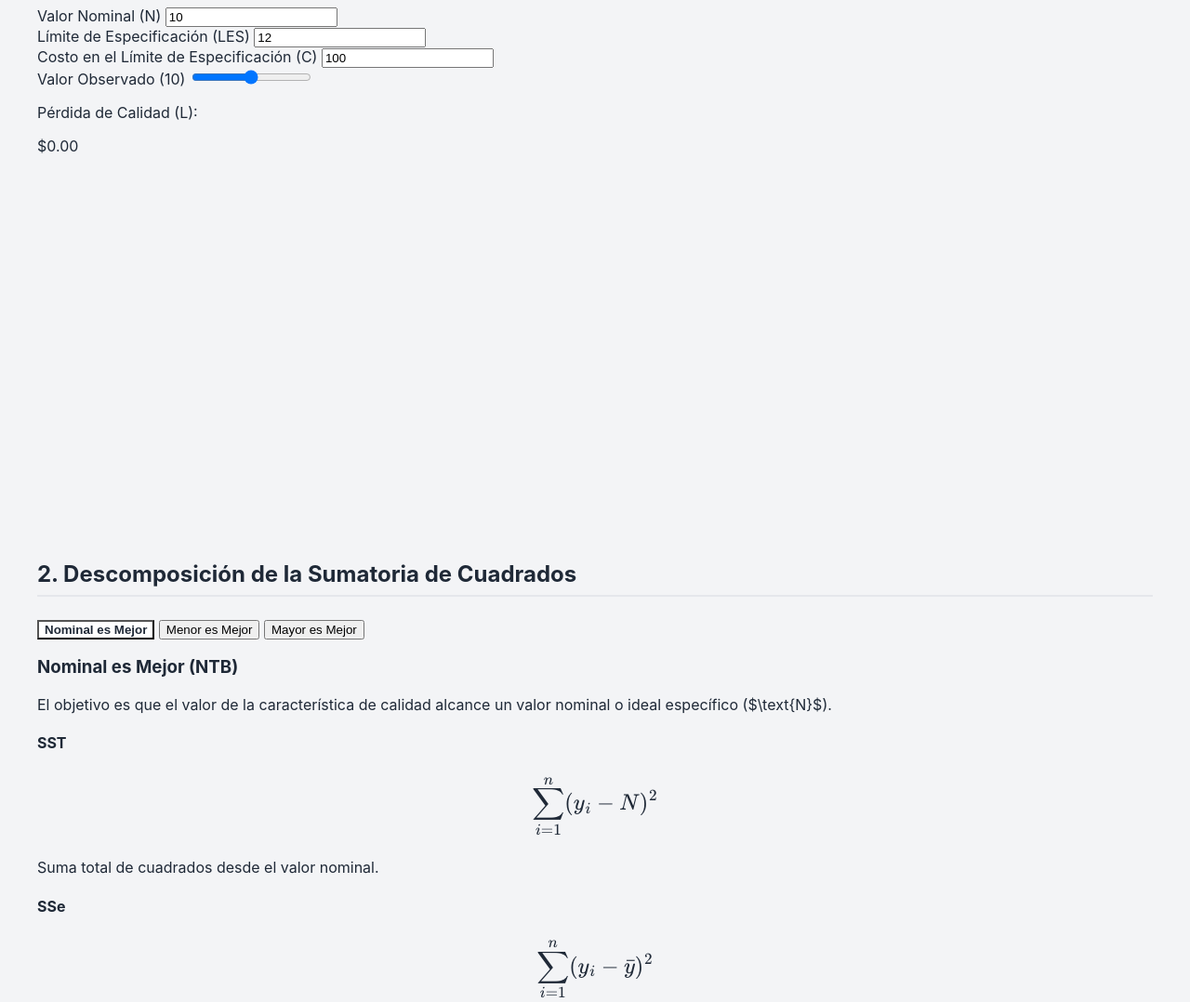
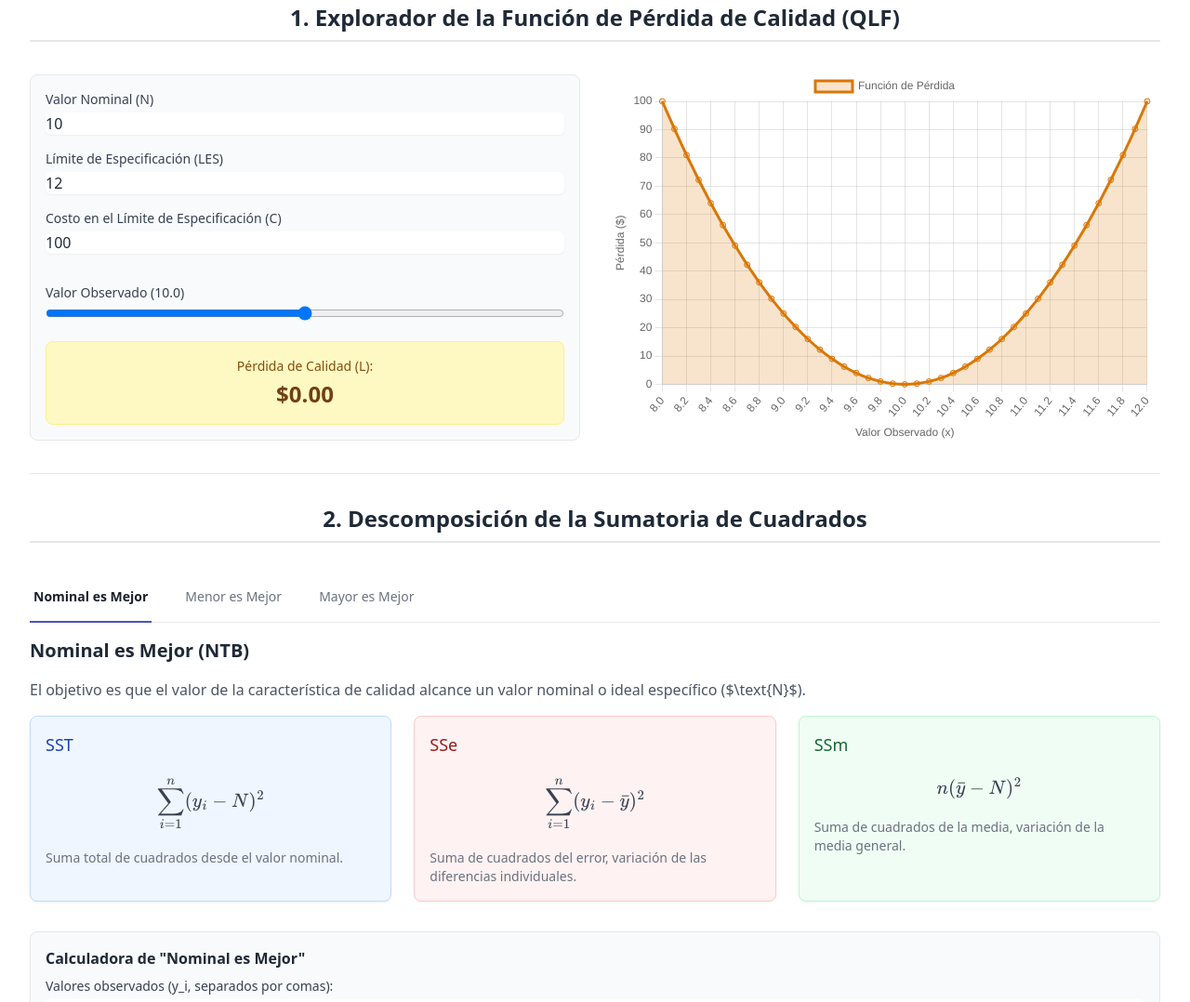
Before and after one commit to faruthem/Taguchi_repo, a plain HTML site: page index.html in a window 1280 px wide. Shown: the part 218-1296 px from the top of the page at 93% size. Drawn offline with nearby package versions, Linux system fonts and the light colour scheme.

Commit message:
Update index.html
actualización archivo HTML

```diff
--- a/index.html
+++ b/index.html
@@ -4,11 +4,36 @@
     <meta charset="UTF-8">
     <meta name="viewport" content="width=device-width, initial-scale=1.0">
     <title>Análisis de Calidad Taguchi</title>
-    <!-- Esta es la línea que importa tu archivo CSS -->
+    <script src="https://cdn.tailwindcss.com"></script>
+    <script src="https://cdn.jsdelivr.net/npm/chart.js"></script>
     <link rel="stylesheet" href="style.css">
-    <!-- El resto de tus scripts y otras etiquetas van aquí -->
+    <style>
+        .container {
+            max-width: 1200px;
+            margin: 0 auto;
+            padding: 2rem;
+        }
+        .section-title {
+            margin-bottom: 2rem;
+            text-align: center;
+        }
+        .tab-button.active {
+            color: #1a202c;
+            border-bottom-color: #4c51bf;
+            font-weight: 600;
+        }
+        .qlf-chart-container {
+            height: 400px;
+            width: 100%;
+        }
+        /* Style for LaTeX formulas */
+        .formula {
+            font-family: 'Times New Roman', Times, serif;
+            font-size: 1.25rem;
+        }
+    </style>
 </head>
-<body class="bg-gray-100">
+<body class="bg-gray-100 font-sans leading-normal tracking-normal">
 
     <!-- Main Container -->
     <div class="container bg-white rounded-xl shadow-lg mt-8 mb-8">
@@ -38,7 +63,7 @@
                         <input type="number" id="costAtLimit" value="100" class="mt-1 block w-full rounded-md border-gray-300 shadow-sm focus:border-indigo-500 focus:ring-indigo-500">
                     </div>
                     <div class="pt-4">
-                        <label for="observedValueSlider" class="block text-sm font-medium text-gray-700">Valor Observado (<span id="observedValueLabel">10</span>)</label>
+                        <label for="observedValueSlider" class="block text-sm font-medium text-gray-700">Valor Observado (<span id="observedValueLabel">10.0</span>)</label>
                         <input type="range" id="observedValueSlider" min="8" max="12" step="0.1" value="10" class="mt-1 w-full">
                     </div>
                     <div class="text-center mt-4 p-4 bg-yellow-100 rounded-lg border border-yellow-200">
@@ -91,7 +116,7 @@
                     <!-- SSm Formula and input -->
                     <div class="bg-green-50 rounded-lg p-4 shadow-sm border border-green-200">
                         <h4 class="text-lg font-medium text-green-800">SSm</h4>
-                        <p class="text-gray-700 my-2 formula">$$\frac{(\sum_{i=1}^{n} (y_i - N))^2}{n}$$</p>
+                        <p class="text-gray-700 my-2 formula">$$n(\bar{y} - N)^2$$</p>
                         <p class="text-sm text-gray-500">Suma de cuadrados de la media, variación de la media general.</p>
                     </div>
                 </div>
@@ -129,7 +154,7 @@
                     <!-- SSm Formula and input -->
                     <div class="bg-green-50 rounded-lg p-4 shadow-sm border border-green-200">
                         <h4 class="text-lg font-medium text-green-800">SSm</h4>
-                        <p class="text-gray-700 my-2 formula">$$\frac{(\sum_{i=1}^{n} y_i)^2}{n}$$</p>
+                        <p class="text-gray-700 my-2 formula">$$n\bar{y}^2$$</p>
                         <p class="text-sm text-gray-500">Suma de cuadrados de la media, variación de la media general.</p>
                     </div>
                 </div>
@@ -165,7 +190,7 @@
                     <!-- SSm Formula and input -->
                     <div class="bg-green-50 rounded-lg p-4 shadow-sm border border-green-200">
                         <h4 class="text-lg font-medium text-green-800">SSm</h4>
-                        <p class="text-gray-700 my-2 formula">$$\frac{(\sum_{i=1}^{n} \frac{1}{y_i})^2}{n}$$</p>
+                        <p class="text-gray-700 my-2 formula">$$n(\frac{\sum \frac{1}{y_i}}{n})^2$$</p>
                         <p class="text-sm text-gray-500">Suma de cuadrados de la media, variación de la media general.</p>
                     </div>
                 </div>
@@ -273,8 +298,8 @@
             const loss = k * Math.pow(x - N, 2);
             lossValueDisplay.textContent = `$${loss.toFixed(2)}`;
 
-            // Actualizar el valor del slider
-            observedValueLabel.textContent = x;
+            // Actualizar el valor del slider. Usamos toFixed(1) para mantener un decimal
+            observedValueLabel.textContent = x.toFixed(1);
 
             // Generar datos para la gráfica
             const dataPoints = [];
@@ -330,12 +355,12 @@
         // ----------------------------------------------------
 
         /**
-         * Calcula los componentes de la suma de cuadrados (SST, SSe, SSm)
-         * para los tres tipos de características de calidad según Taguchi.
-         * @param {string} type - El tipo de característica de calidad ('nominal', 'smaller', 'larger').
-         * @param {Array<number>} data - Un array de valores observados (y_i).
-         * @param {number} [target=0] - El valor nominal o ideal (y_0). Requerido para 'nominal'.
-         * @returns {{SST: number, SSe: number, SSm: number}} Los valores calculados.
+         * Calculates the components of the sum of squares (SST, SSe, SSm)
+         * for the three types of quality characteristics according to Taguchi.
+         * @param {string} type - The type of quality characteristic ('nominal', 'smaller', 'larger').
+         * @param {Array<number>} data - An array of observed values (y_i).
+         * @param {number} [target=0] - The nominal or ideal value (y_0). Required for 'nominal'.
+         * @returns {{SST: number, SSe: number, SSm: number}} The calculated values.
          */
         function calculateTaguchiSumsOfSquares(type, data, target = 0) {
             let sumOfSquaresTotal = 0;
@@ -349,25 +374,23 @@
 
             switch (type) {
                 case 'nominal':
-                    // Nominal es Mejor
-                    let sumYiMinusY0 = 0;
+                    // Nominal is Better
                     let sumYi = 0;
 
                     for (let i = 0; i < n; i++) {
-                        sumOfSquaresTotal += Math.pow(data[i] - target, 2);
-                        sumYiMinusY0 += (data[i] - target);
                         sumYi += data[i];
                     }
 
                     const yBar = sumYi / n;
                     for (let i = 0; i < n; i++) {
+                        sumOfSquaresTotal += Math.pow(data[i] - target, 2);
                         sumOfSquaresError += Math.pow(data[i] - yBar, 2);
                     }
-                    sumOfSquaresMean = Math.pow(sumYiMinusY0, 2) / n;
+                    sumOfSquaresMean = n * Math.pow(yBar - target, 2);
                     break;
 
                 case 'smaller':
-                    // Menor es Mejor
+                    // Smaller is Better
                     let sumYiSmaller = 0;
 
                     for (let i = 0; i < n; i++) {
@@ -379,11 +402,11 @@
                     for (let i = 0; i < n; i++) {
                         sumOfSquaresError += Math.pow(data[i] - yBarSmaller, 2);
                     }
-                    sumOfSquaresMean = Math.pow(sumYiSmaller, 2) / n;
+                    sumOfSquaresMean = n * Math.pow(yBarSmaller, 2);
                     break;
 
                 case 'larger':
-                    // Mayor es Mejor
+                    // Larger is Better
                     let sumOneOverYi = 0;
 
                     for (let i = 0; i < n; i++) {
@@ -399,11 +422,11 @@
                             sumOfSquaresError += Math.pow((1 / data[i]) - oneOverYBar, 2);
                         }
                     }
-                    sumOfSquaresMean = Math.pow(sumOneOverYi, 2) / n;
+                    sumOfSquaresMean = n * Math.pow(oneOverYBar, 2);
                     break;
 
                 default:
-                    console.error("Tipo de característica no válido.");
+                    console.error("Invalid characteristic type.");
                     break;
             }
 
@@ -414,7 +437,7 @@
             };
         }
 
-        // Funciones para manejar los clics de los botones de cálculo
+        // Functions to handle calculation button clicks
         function calculateNominal() {
             const dataInput = document.getElementById('nominalData').value;
             const target = parseFloat(document.getElementById('nominalTarget').value);
@@ -449,10 +472,10 @@
             document.getElementById('larger-SSm').textContent = results.SSm.toFixed(4);
         }
 
-        // Inicializar la página al cargar
+        // Initialize the page on load
         window.onload = function() {
             updateQLF();
-            // Cargar MathJax en la pestaña inicial
+            // Load MathJax on the initial tab
             if (window.MathJax) {
                 MathJax.typeset();
             }
```
